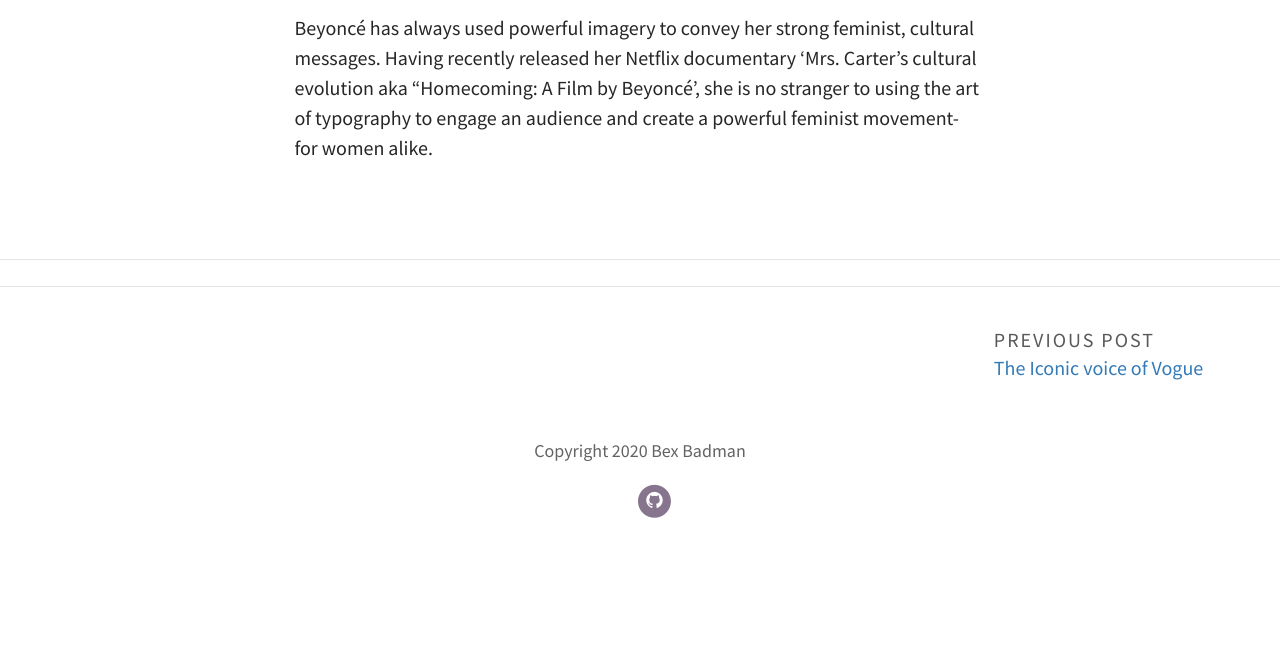
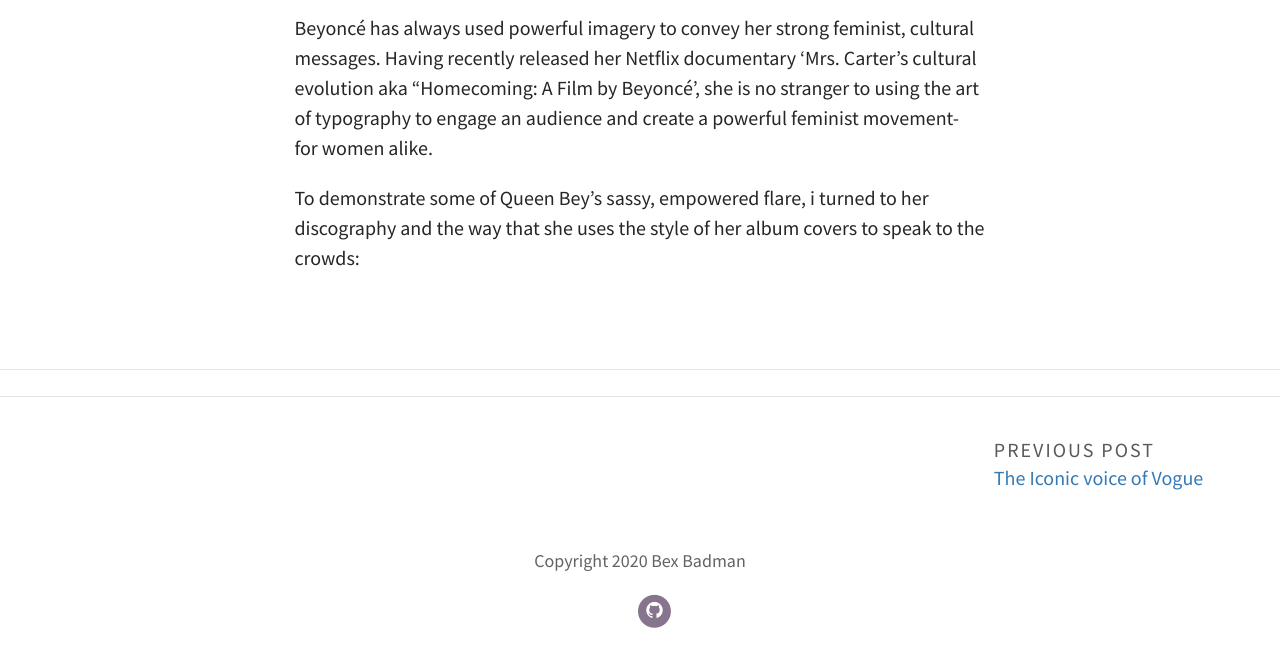
Before and after one commit to rebeccabadman1999/Bex-Badman-Blog, a Jekyll site: the page built from _posts/2020-10-25-seven-times-beyoncés-typography-choices-spoke-to-women.md, in a window 1280 px wide. Shown: the part 373-1030 px from the top of the page. Built offline with Jekyll 4.4.1, drawn with Linux system fonts in a browser that asks for light colours; some web fonts are replaced; comment, search, counter and statistics services are not loaded; before the commit the page ends 920 px from its top, so only the background shows below that.

Commit message:
Update Post “2020-10-25-seven-times-beyoncés-typography-choices-spoke-to-women”

```diff
--- a/_posts/2020-10-25-seven-times-beyoncés-typography-choices-spoke-to-women.md
+++ b/_posts/2020-10-25-seven-times-beyoncés-typography-choices-spoke-to-women.md
@@ -6,3 +6,5 @@
 comments: true
 ---
 Beyoncé has always used powerful imagery to convey her strong feminist, cultural messages. Having recently released her Netflix documentary 'Mrs. Carter's cultural evolution aka "Homecoming: A Film by Beyoncé', she is no stranger to using the art of typography to engage an audience and create a powerful feminist movement- for women alike.
+
+To demonstrate some of Queen Bey's sassy, empowered flare, i turned to her discography and the way that she uses the style of her album covers to speak to the crowds:
```
